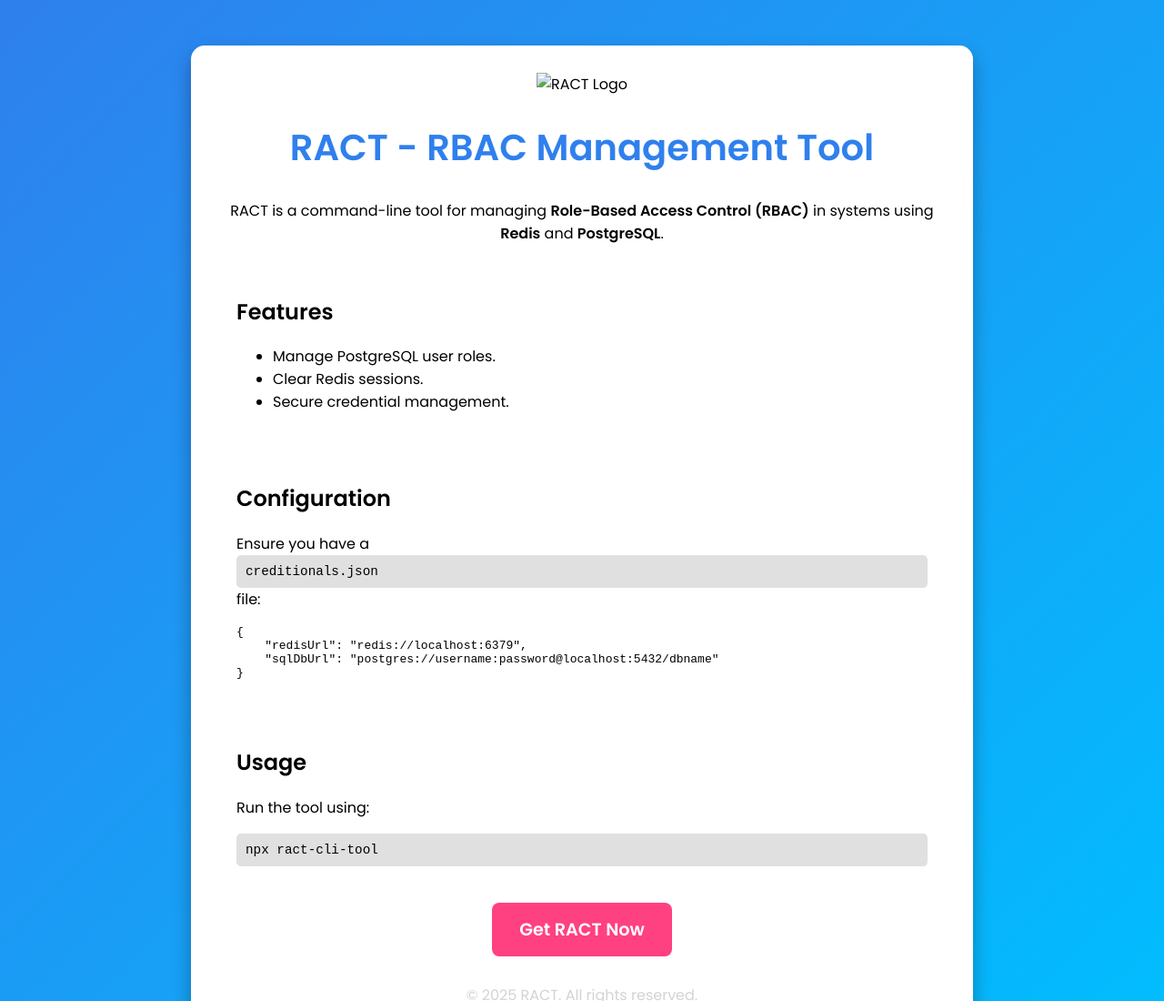
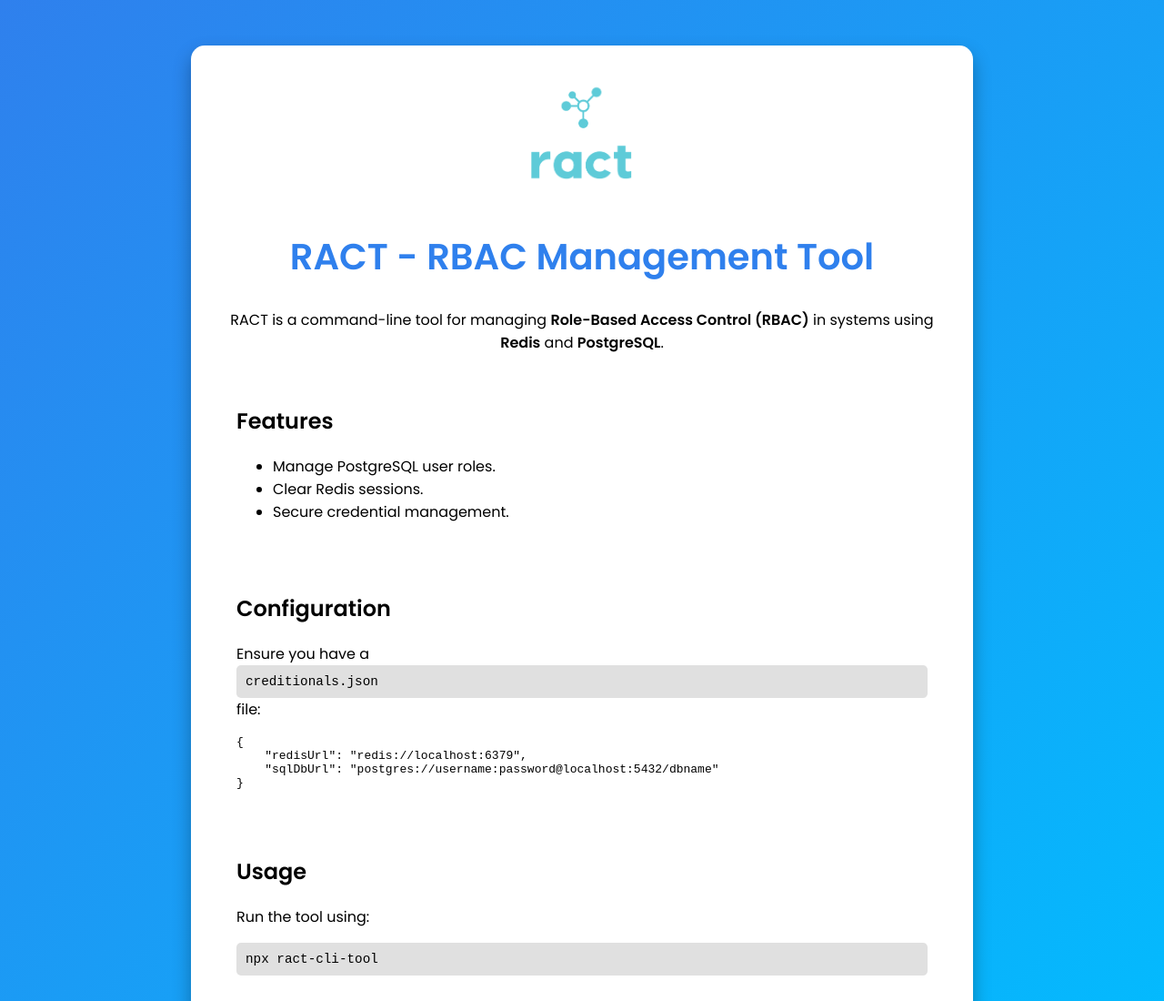
Before and after one commit to Hemit99123/ract-homepage, a plain HTML site: page index.html in a window 1280 px wide. Shown: the top 1100 px of the page at 91% size. Drawn offline with Linux system fonts and the light colour scheme.

Commit message:
Update index.html

```diff
--- a/index.html
+++ b/index.html
@@ -67,7 +67,7 @@
 </head>
 <body>
     <div class="container">
-        <img src="image.png" alt="RACT Logo" class="logo">
+        <img src="logo.png" alt="RACT Logo" class="logo">
         <h1>RACT - RBAC Management Tool</h1>
         <p>RACT is a command-line tool for managing <strong>Role-Based Access Control (RBAC)</strong> in systems using <strong>Redis</strong> and <strong>PostgreSQL</strong>.</p>
 
```
